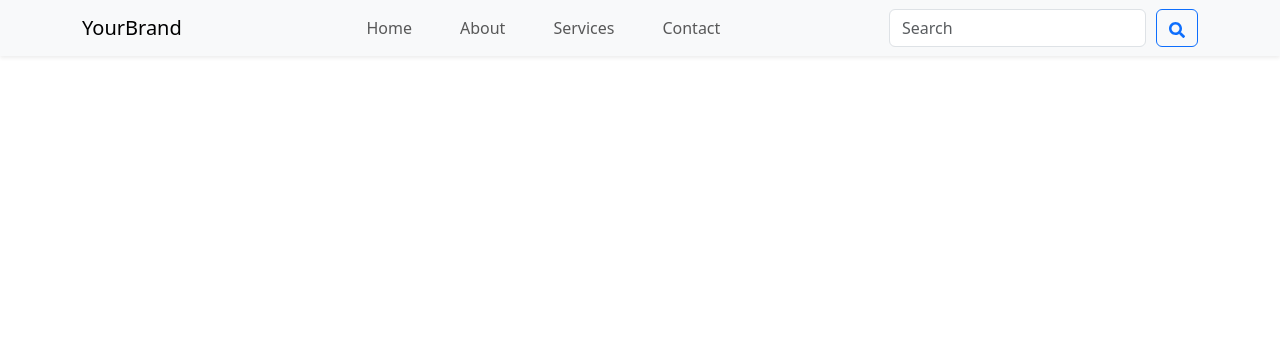
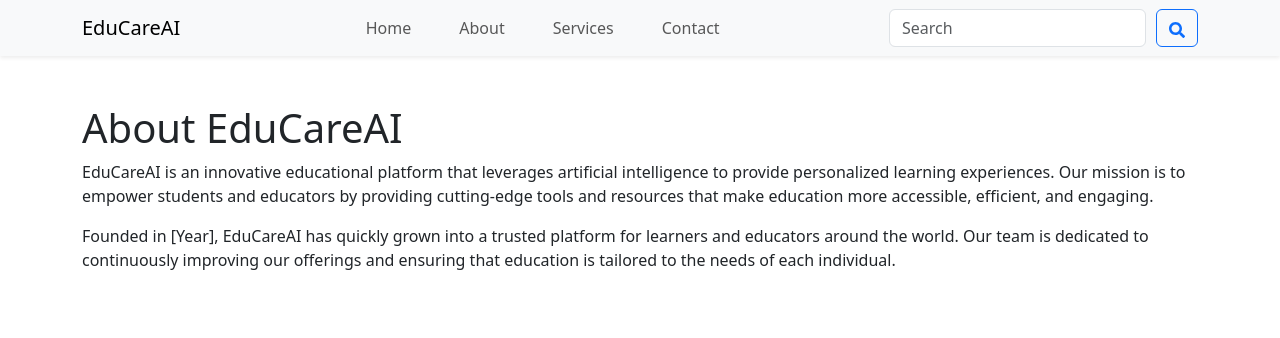
Before and after one commit to HBADE2002/Gemini_API_Project, a React (Create React App) app: page /about in a window 1280 px wide. Shown: the top 338 px of the page. Built offline with nearby package versions, Linux system fonts and the light colour scheme; no server answers.

Commit message:
new changes

```diff
--- a/src/App.js
+++ b/src/App.js
@@ -2,14 +2,19 @@ import React from 'react';
 import Chatbot from './components/Chatbot';
 import NavigationBar from './components/NavigationBar';
 import 'bootstrap/dist/css/bootstrap.min.css';
+import { BrowserRouter as Router, Routes, Route } from 'react-router-dom';
+import About from './components/About'; // Import the About page
+// Import other pages as needed
+
 const App = () => {
   return (
-    <div>
-      <NavigationBar/>
+    <Router>
+      <NavigationBar />
+      <Routes>
+        <Route path="/about" element={<About />} />
+      </Routes>
       <Chatbot />
-
-
-    </div>
+    </Router>
   );
 };
 
--- /dev/null
+++ b/src/components/About.js
@@ -0,0 +1,22 @@
+import React from 'react';
+import { Container, Row, Col } from 'react-bootstrap';
+
+function About() {
+  return (
+    <Container className="my-5">
+      <Row>
+        <Col>
+          <h1>About EduCareAI</h1>
+          <p>
+            EduCareAI is an innovative educational platform that leverages artificial intelligence to provide personalized learning experiences. Our mission is to empower students and educators by providing cutting-edge tools and resources that make education more accessible, efficient, and engaging.
+          </p>
+          <p>
+            Founded in [Year], EduCareAI has quickly grown into a trusted platform for learners and educators around the world. Our team is dedicated to continuously improving our offerings and ensuring that education is tailored to the needs of each individual.
+          </p>
+        </Col>
+      </Row>
+    </Container>
+  );
+}
+
+export default About;
--- a/src/components/Chatbot.js
+++ b/src/components/Chatbot.js
@@ -5,7 +5,7 @@ import './Chatbot.css';
 const { GoogleGenerativeAI } = require("@google/generative-ai");
 
 const genAI = new GoogleGenerativeAI(process.env.REACT_APP_API_KEY);
-const model = genAI.getGenerativeModel({ model: "gemini-1.5-flash" });
+const model = genAI.getGenerativeModel({ model: "gemini-1.0-pro" });
 
 const Chatbot = () => {
   const [messages, setMessages] = useState([]);
--- a/src/components/NavigationBar.js
+++ b/src/components/NavigationBar.js
@@ -7,7 +7,7 @@ function ImprovedNavbar() {
   return (
     <Navbar bg="light" expand="lg" className="py-2 shadow-sm">
       <Container>
-        <Navbar.Brand href="#home" className="font-weight-bold">YourBrand</Navbar.Brand>
+        <Navbar.Brand href="#home" className="font-weight-bold">EduCareAI</Navbar.Brand>
         <Navbar.Toggle aria-controls="basic-navbar-nav" />
         <Navbar.Collapse id="basic-navbar-nav">
           <Nav className="mx-auto">
```
